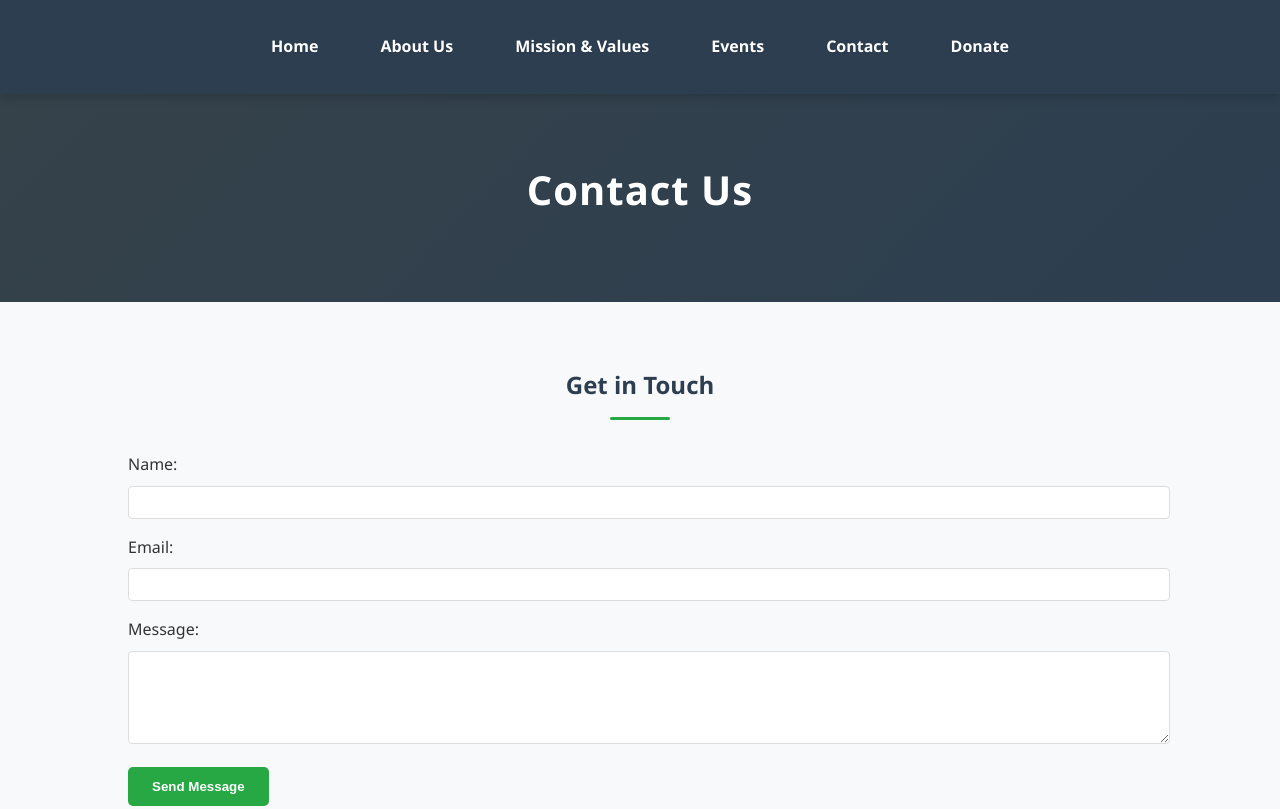
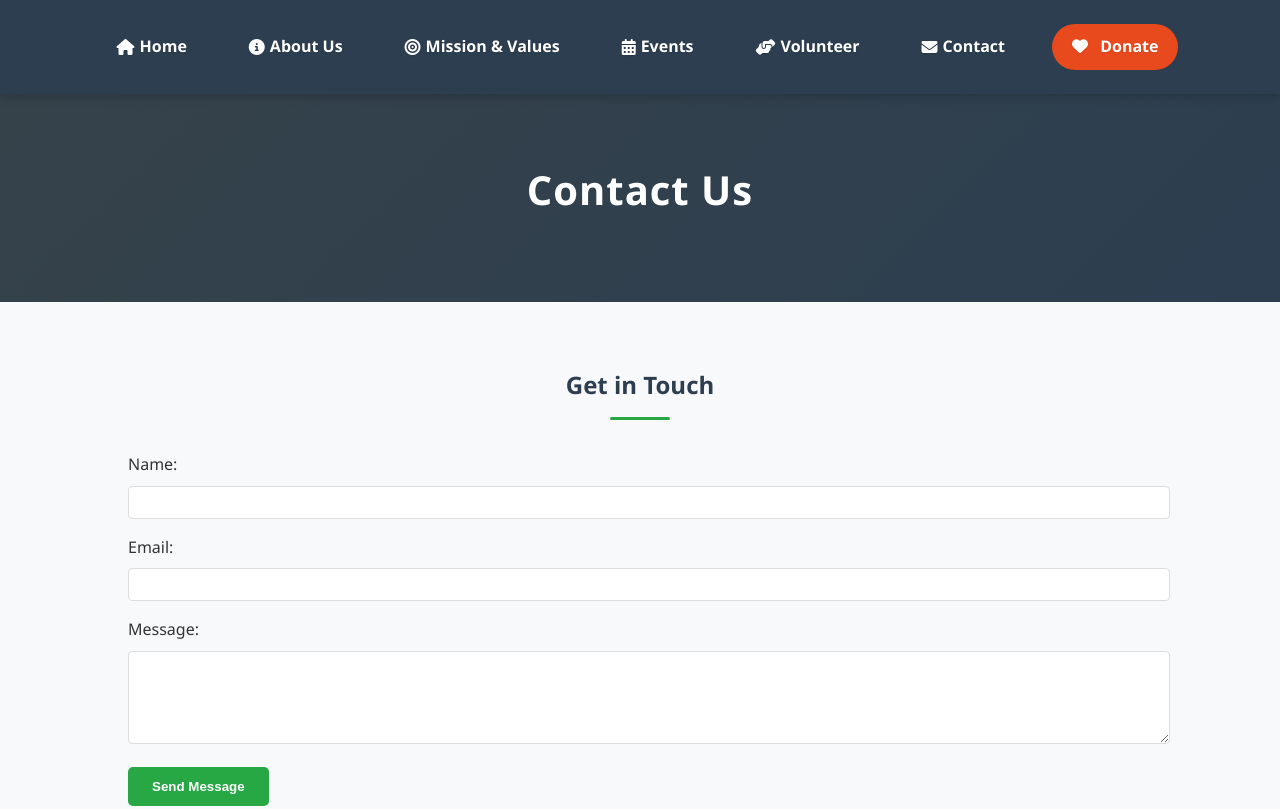
Before and after one commit to Notcreeper13/my-website, a website: page contact.html in a window 1280 px wide. Shown: the top 809 px of the page. Drawn offline with Linux system fonts and the light colour scheme.

Commit message:
Fixed navigation consistency: added icons to contact page and removed volunteer link from volunteer page

```diff
--- a/contact.html
+++ b/contact.html
@@ -5,16 +5,21 @@
     <meta name="viewport" content="width=device-width, initial-scale=1.0">
     <title>Contact Us | Organization Name</title>
     <link rel="stylesheet" href="styles/main.css">
+    <link rel="stylesheet" href="https://cdnjs.cloudflare.com/ajax/libs/font-awesome/6.4.0/css/all.min.css">
+    <link rel="preconnect" href="https://fonts.googleapis.com">
+    <link rel="preconnect" href="https://fonts.gstatic.com" crossorigin>
+    <link href="https://fonts.googleapis.com/css2?family=Inter:wght@400;500;600;700&display=swap" rel="stylesheet">
 </head>
 <body>
     <nav>
         <ul>
-            <li><a href="index.html">Home</a></li>
-            <li><a href="about.html">About Us</a></li>
-            <li><a href="mission.html">Mission & Values</a></li>
-            <li><a href="events.html">Events</a></li>
-            <li><a href="contact.html">Contact</a></li>
-            <li><a href="donate.html">Donate</a></li>
+            <li><a href="index.html"><i class="fas fa-home"></i> Home</a></li>
+            <li><a href="about.html"><i class="fas fa-info-circle"></i> About Us</a></li>
+            <li><a href="mission.html"><i class="fas fa-bullseye"></i> Mission & Values</a></li>
+            <li><a href="events.html"><i class="fas fa-calendar-alt"></i> Events</a></li>
+            <li><a href="volunteer.html"><i class="fas fa-hands-helping"></i> Volunteer</a></li>
+            <li><a href="contact.html"><i class="fas fa-envelope"></i> Contact</a></li>
+            <li><a href="donate.html" class="button"><i class="fas fa-heart"></i> Donate</a></li>
         </ul>
     </nav>
 
```
Also changed, not shown: volunteer.html (+0 -1 lines).
